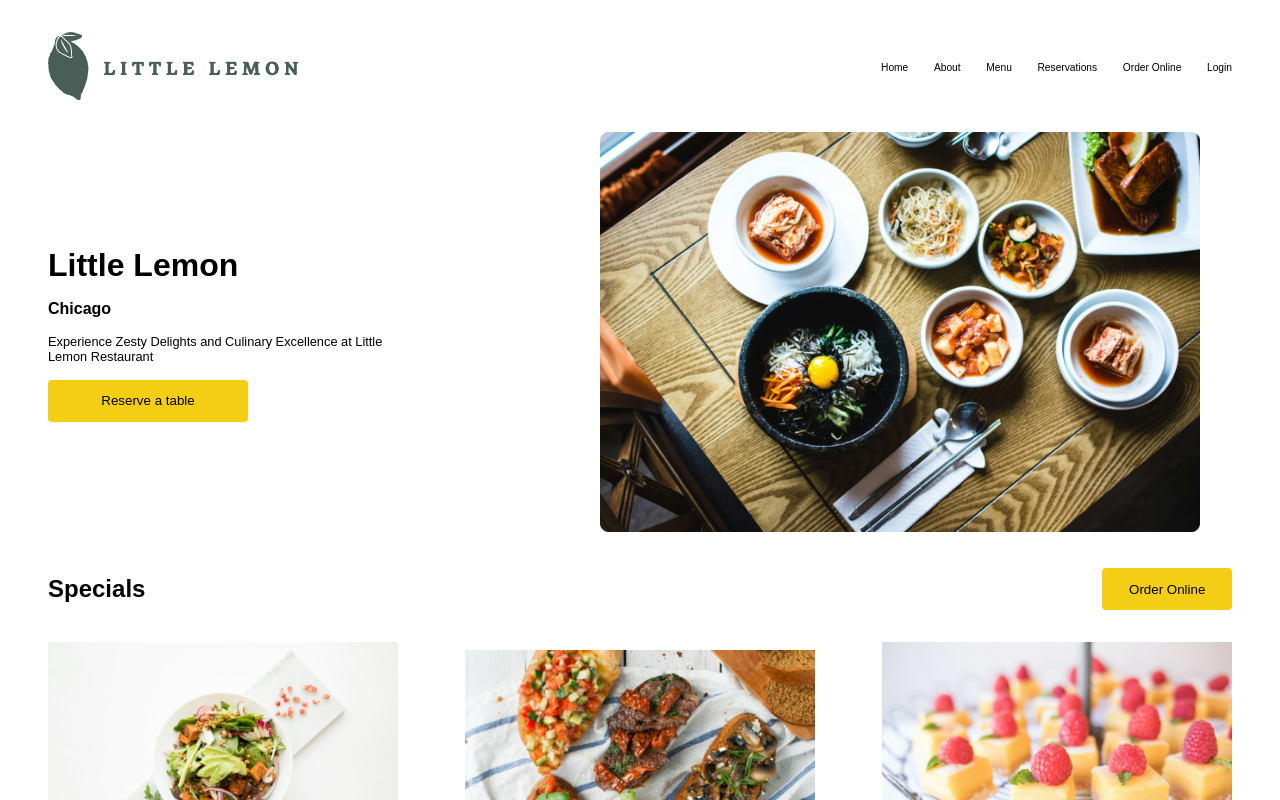
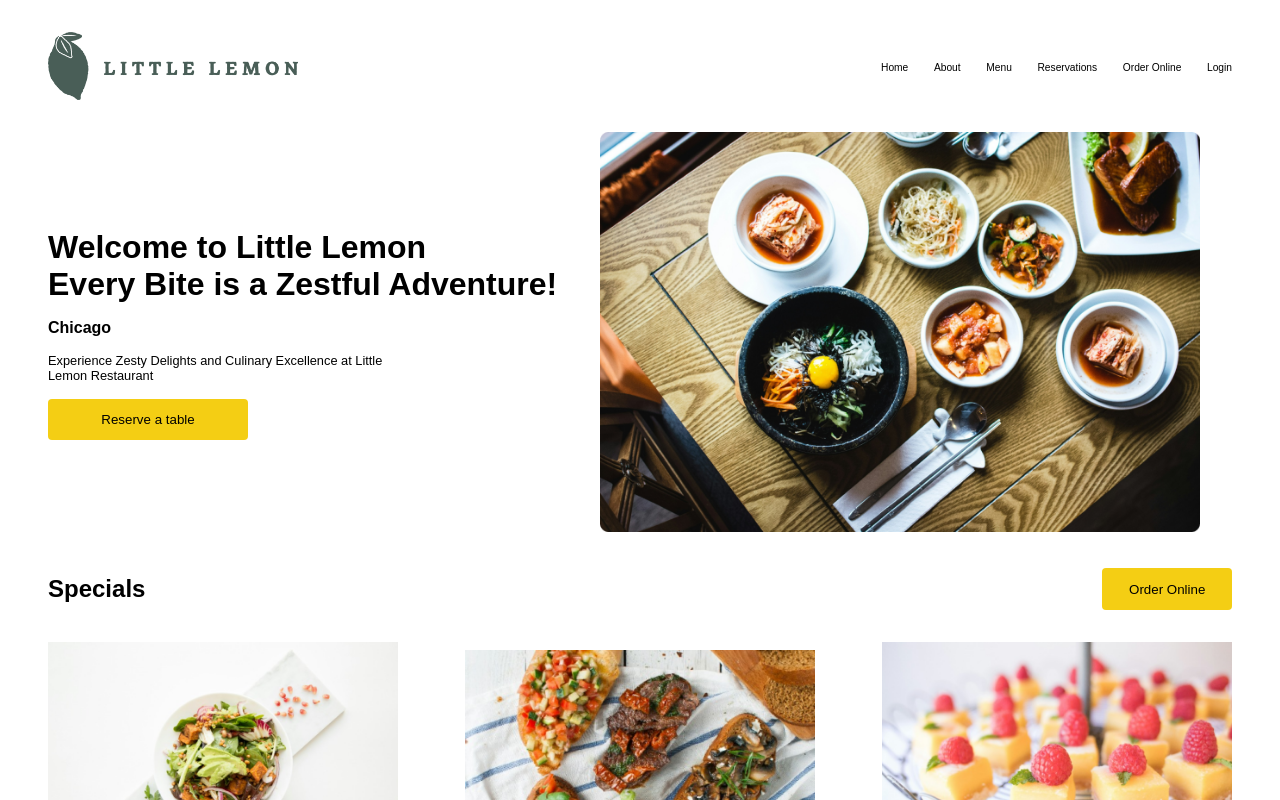
Before and after one commit to hatimmargi/lemon-app, a React (Create React App) app: page / in a window 1280 px wide. Shown: the top 800 px of the page. Built offline with nearby package versions, Linux system fonts and the light colour scheme.

Commit message:
update headline

```diff
--- a/src/components/Main.js
+++ b/src/components/Main.js
@@ -10,7 +10,7 @@ function Main () {
     return (
         <main>
 <div className="hero-content">
-<h1>Little Lemon</h1>
+<h1>Welcome to Little Lemon <br/> Every Bite is a Zestful Adventure!</h1>
 <h4>Chicago</h4>
 <p>Experience Zesty Delights and Culinary Excellence at Little Lemon Restaurant</p>
 <button onClick={()=> navigate('/booking')}>Reserve a table</button>
```
